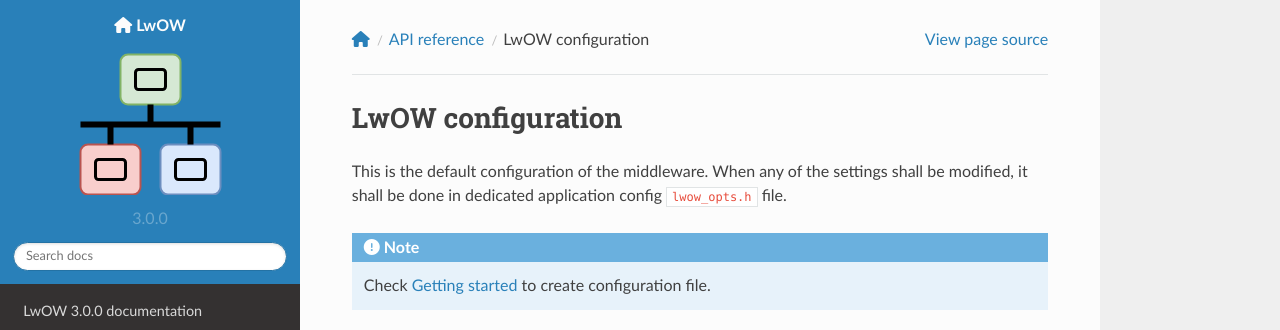
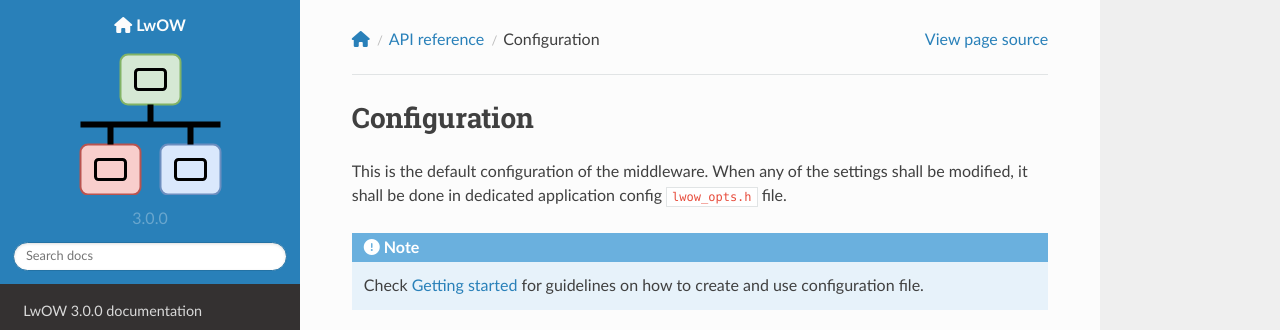
Before and after one commit to MaJerle/lwow, a Sphinx documentation site: the page built from docs/api-reference/opt.rst, in a window 1280 px wide, cut to the strip 0-330 px from the top of the page. Built offline with Sphinx 7.4.7 and the Read the Docs theme 2.0.0, drawn with Linux system fonts in a browser that asks for light colours; nearby versions of some CDN libraries; the version number could not be read and is left out; some of the changed text lies outside the part shown.

Commit message:
Update docs getting started

```diff
--- a/docs/api-reference/opt.rst
+++ b/docs/api-reference/opt.rst
@@ -1,12 +1,12 @@
 .. _api_lwow_opt:
 
-LwOW configuration
-==================
+Configuration
+=============
 
 This is the default configuration of the middleware.
 When any of the settings shall be modified, it shall be done in dedicated application config ``lwow_opts.h`` file.
 
 .. note::
-	Check :ref:`getting_started` to create configuration file.
+	Check :ref:`getting_started` for guidelines on how to create and use configuration file.
 
 .. doxygengroup:: LWOW_OPT
```
Also changed, not shown: docs/get-started/index.rst (+6 -1 lines).
